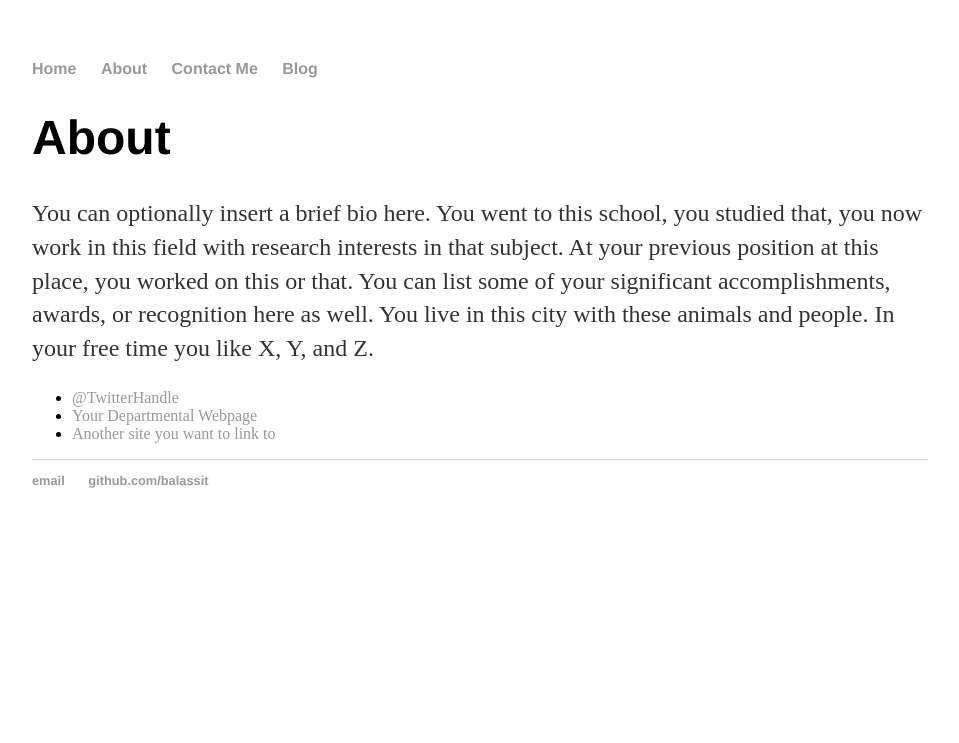
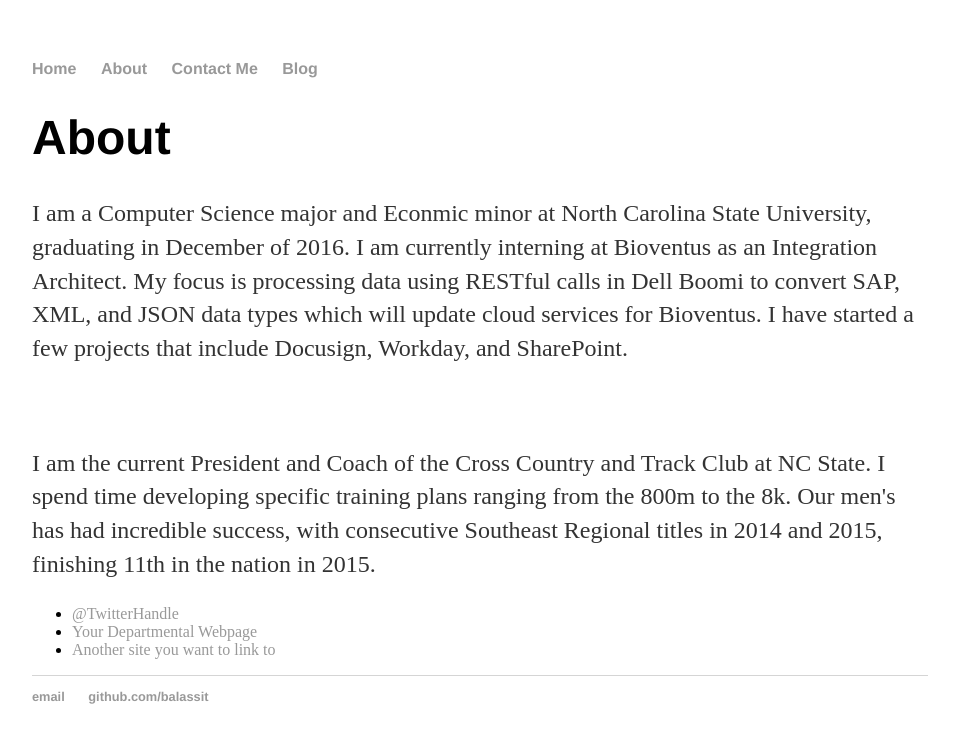
Before and after one commit to balassit/balassit.github.io, a Jekyll site: the page built from about/index.html, in a window 1280 px wide. Shown: the top 743 px of the page, without its empty margins (160-1119 px from the left). Built offline with Jekyll 4.4.1, drawn with Linux system fonts in a browser that asks for light colours.

Commit message:
personalized about me

```diff
--- a/about/index.html
+++ b/about/index.html
@@ -5,8 +5,9 @@ title: About Blake Lassiter
 
 		<div class="about">
 			<h1>About</h1>
-			<p>You can optionally insert a brief bio here. You went to this school, you studied that, you now work in this field with research interests in that subject. At your previous position at this place, you worked on this or that. You can list some of your significant accomplishments, awards, or recognition here as well. You live in this city with these animals and people. In your free time you like X, Y, and Z.</p>
-
+			<p>I am a Computer Science major and Econmic minor at North Carolina State University, graduating in December of 2016. I am currently interning at Bioventus as an Integration Architect. My focus is processing data using RESTful calls in Dell Boomi to convert SAP, XML, and JSON data types which will update cloud services for Bioventus. I have started a few projects that include Docusign, Workday, and SharePoint.</p>
+<p>&nbsp;</p>
+<p>I am the current President and Coach of the Cross Country and Track Club at NC State. I spend time developing specific training plans ranging from the 800m to the 8k. Our men's has had incredible success, with consecutive Southeast Regional titles in 2014 and 2015, finishing 11th in the nation in 2015.&nbsp;</p>
 			<ul class="contacts">
 				<li><a href="#">@TwitterHandle</a></li>
 				<li><a href="#">Your Departmental Webpage</a></li>
```
